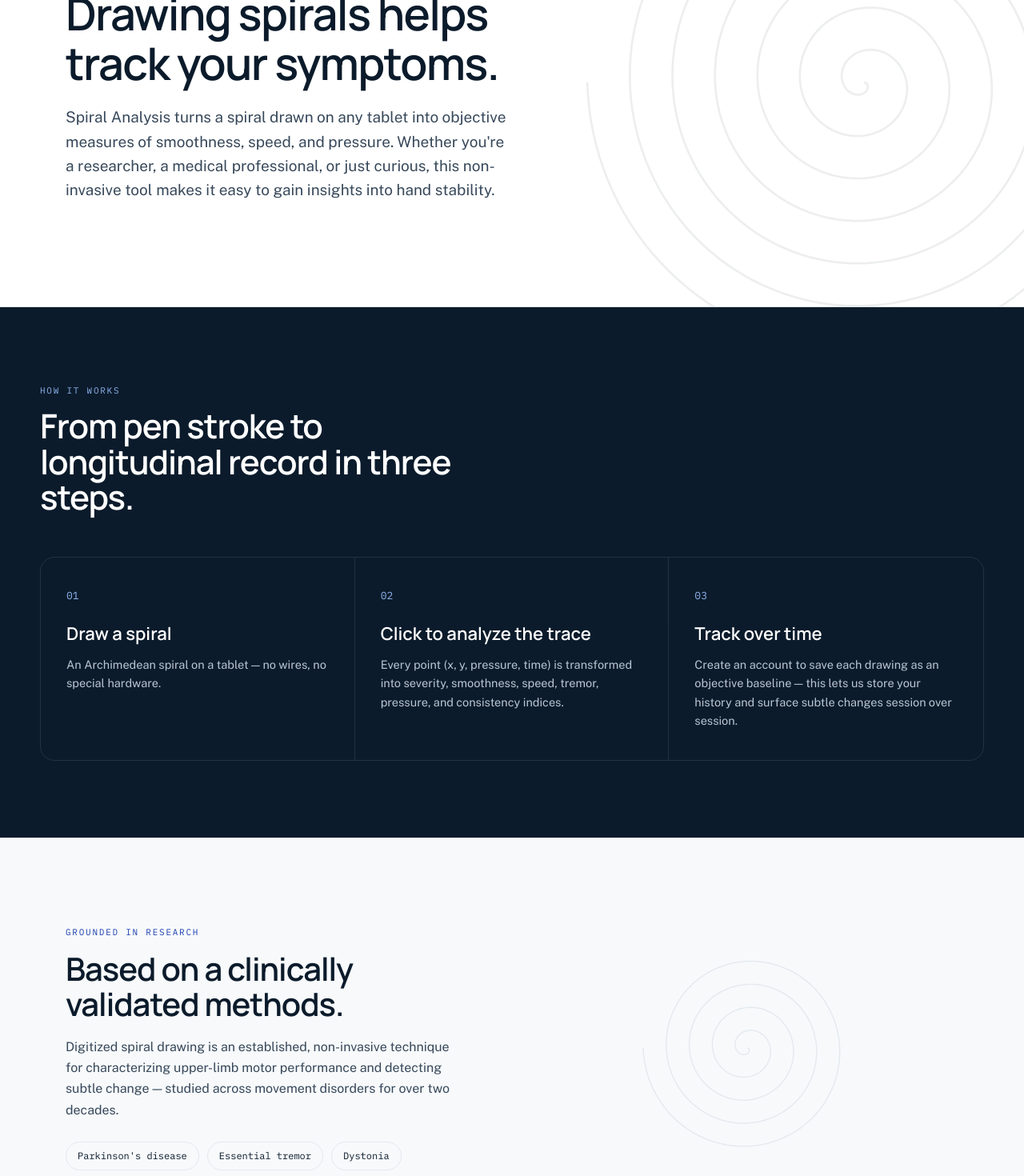
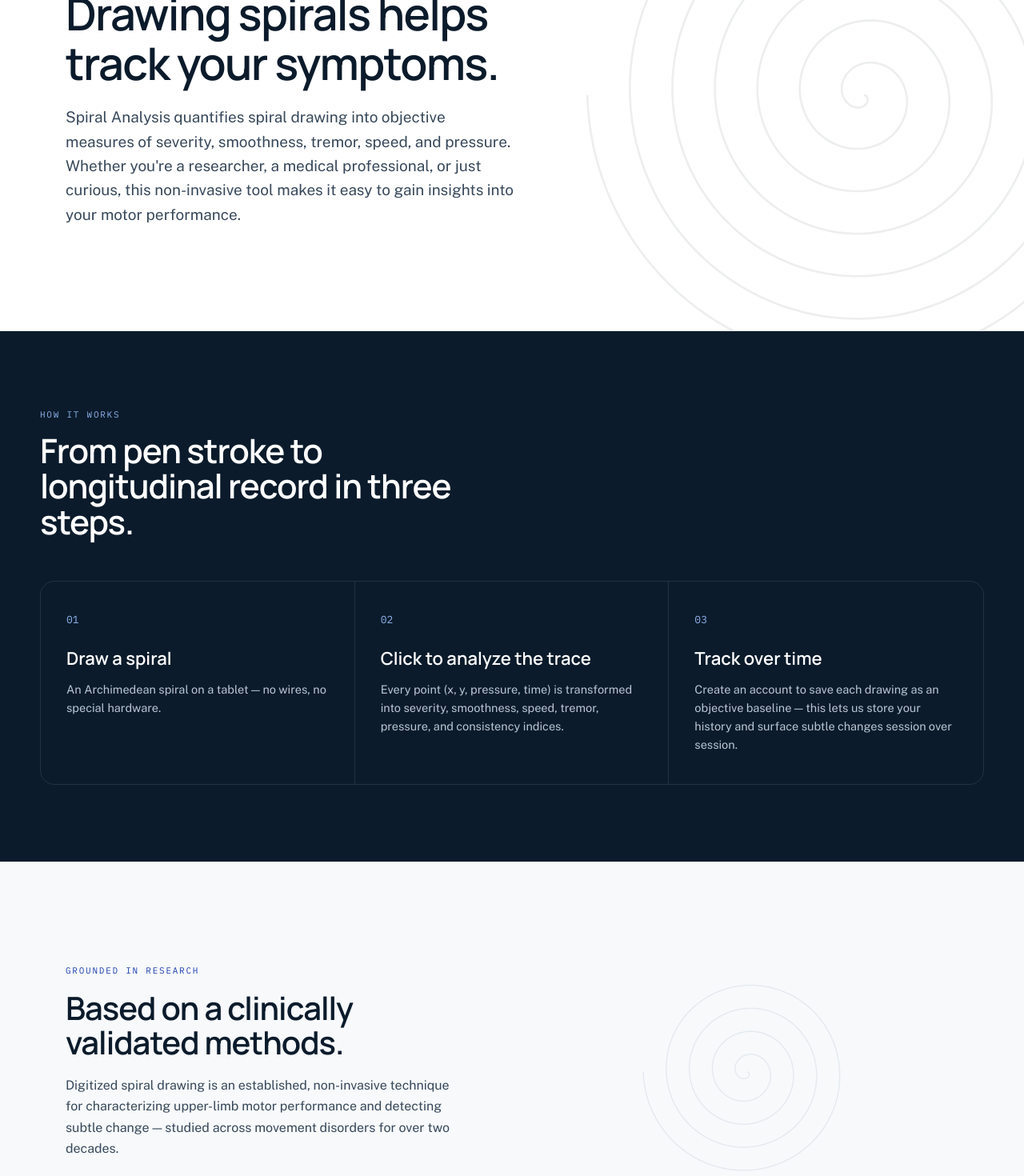
Before and after one commit to Barnard-PL-Labs/NextSpiralAnalysis, a Next.js app: page /home in a window 1280 px wide. Shown: the part 240-1710 px from the top of the page at 80% size. Built offline with nearby package versions, Linux system fonts and the light colour scheme; no server answers.

Commit message:
more fixes

```diff
--- a/src/app/home/page.jsx
+++ b/src/app/home/page.jsx
@@ -40,7 +40,6 @@ const steps = [
   { n: "03", title: "Track over time", body: "Create an account to save each drawing as an objective baseline — this lets us store your history and surface subtle changes session over session." },
 ];
 
-const conditionTags = ["Parkinson's disease", "Essential tremor", "Dystonia"];
 
 export default function Home() {
   const { researcherMode } = useResearcherMode();
@@ -84,7 +83,7 @@ export default function Home() {
               <p style={{ fontSize: "19px", lineHeight: 1.6, color: "var(--ink-soft)", margin: "0 0 34px", maxWidth: "560px" }}>
                 {researcherMode
                   ? "Medical technology for neuromotor assessment."
-                  : "Spiral Analysis turns a spiral drawn on any tablet into objective measures of smoothness, speed, and pressure. Whether you're a researcher, a medical professional, or just curious, this non-invasive tool makes it easy to gain insights into hand stability."}
+                  : "Spiral Analysis quantifies spiral drawing into objective measures of severity, smoothness, tremor, speed, and pressure. Whether you're a researcher, a medical professional, or just curious, this non-invasive tool makes it easy to gain insights into your motor performance."}
               </p>
 
               {/* <div style={{ display: "flex", alignItems: "center", gap: "14px", flexWrap: "wrap" }}>
@@ -139,11 +138,6 @@ export default function Home() {
               <p style={{ fontSize: "16px", lineHeight: 1.65, color: "var(--ink-soft)", margin: "0 0 26px", maxWidth: "480px" }}>
                 Digitized spiral drawing is an established, non-invasive technique for characterizing upper-limb motor performance and detecting subtle change — studied across movement disorders for over two decades.
               </p>
-              <div style={{ display: "flex", gap: "10px", flexWrap: "wrap" }}>
-                {conditionTags.map(tag => (
-                  <span key={tag} style={{ fontFamily: "'IBM Plex Mono', monospace", fontSize: "12px", color: "var(--ink)", border: "1px solid var(--line)", padding: "8px 14px", borderRadius: "100px" }}>{tag}</span>
-                ))}
-              </div>
             </div>
 
             <div ref={evidenceRef} style={{ display: "flex", justifyContent: "center" }}>
```
